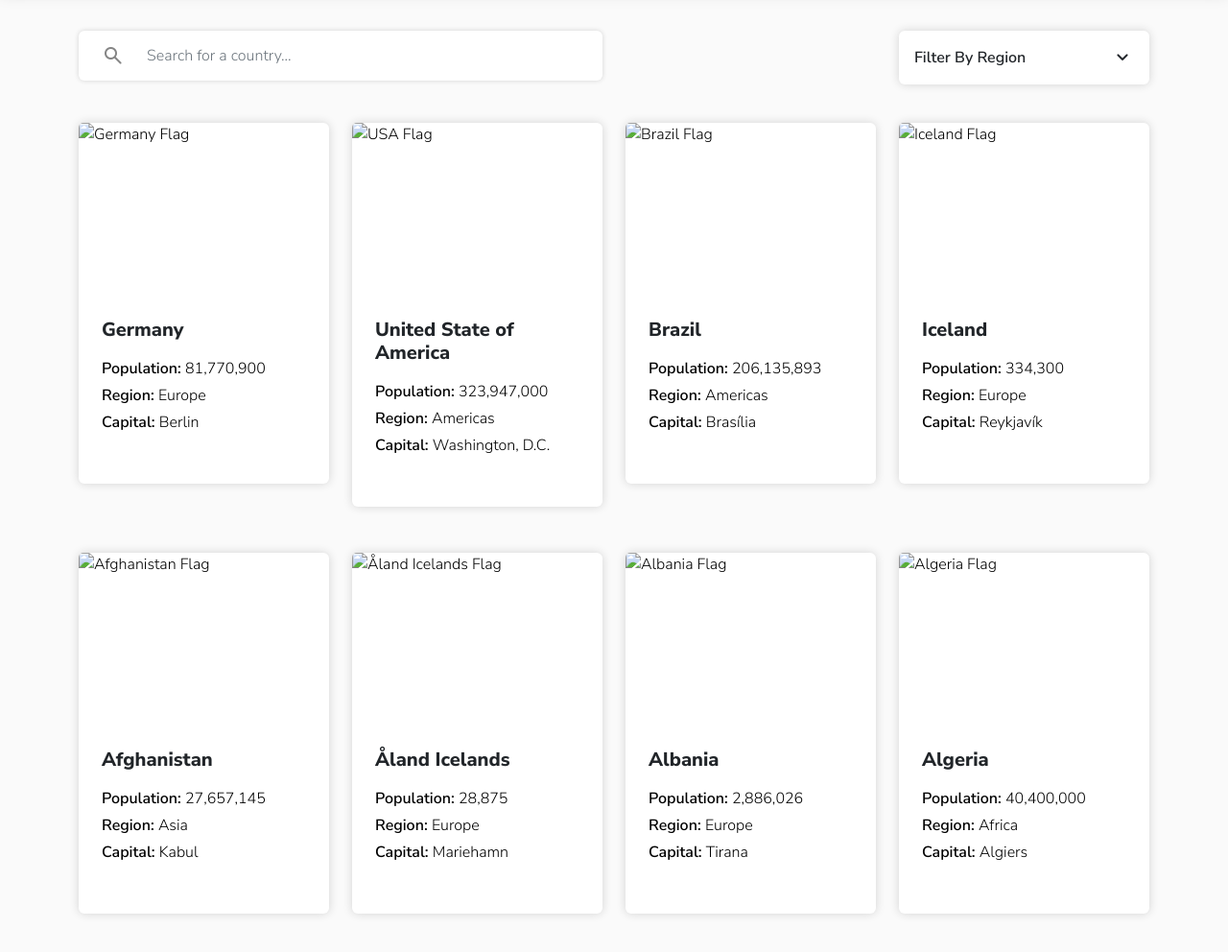
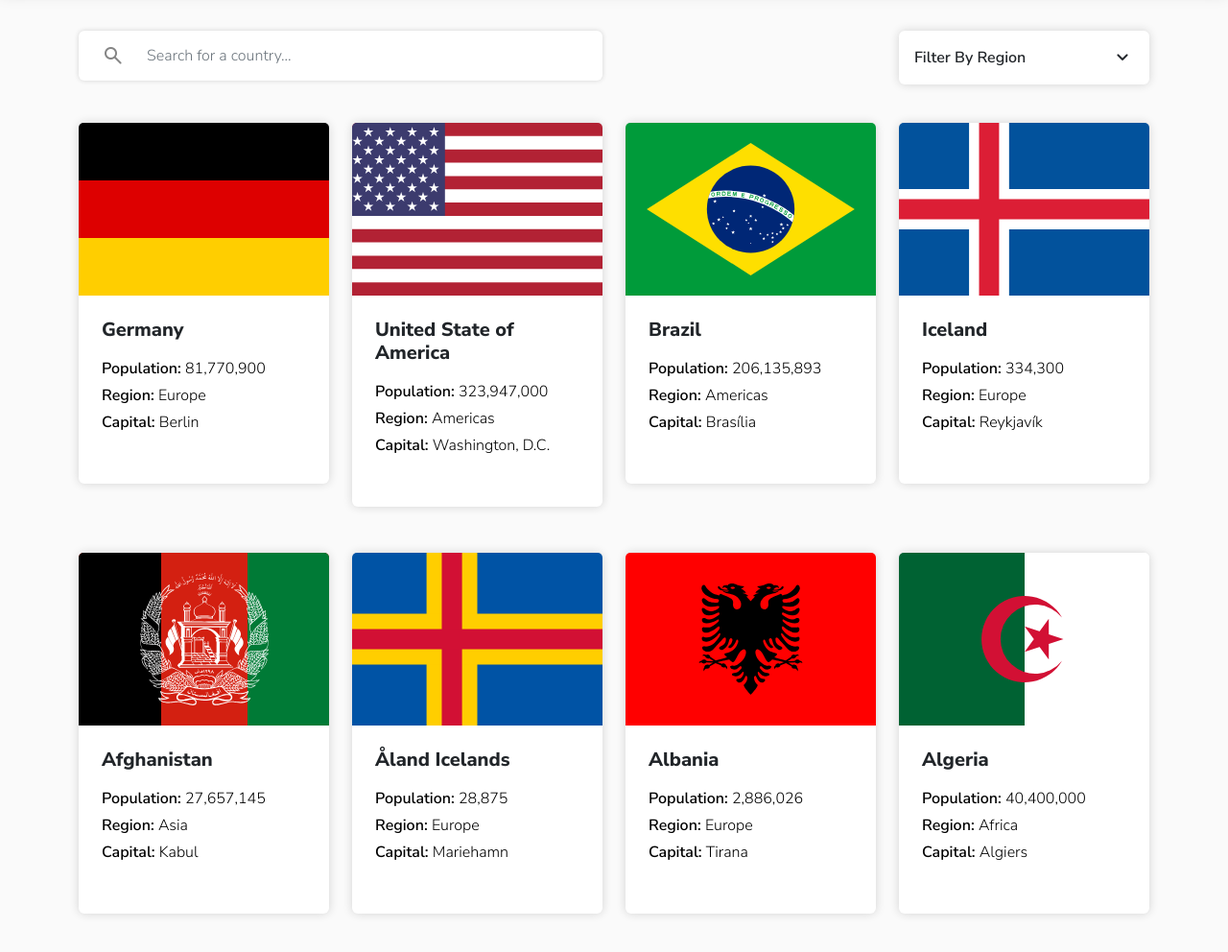
Before and after one commit to Mohammedziad599/world-bootstrap, a plain HTML site: page index.html in a window 1280 px wide. Shown: the part 64-1056 px from the top of the page at 96% size. Drawn offline with nearby package versions, Linux system fonts and the light colour scheme; the site is published under a folder, as on GitHub Pages, so addresses that start at the root find nothing.

Commit message:
fixed images not showing in the github pages

```diff
--- a/index.html
+++ b/index.html
@@ -24,7 +24,7 @@
   <header>
     <nav class="navbar bg-light b-shadow">
       <div class="container">
-        <a href="/index.html" class="navbar-brand">Where in the World?</a>
+        <a href="./index.html" class="navbar-brand">Where in the World?</a>
         <div class="d-flex justify-content-end">
           <button class="btn btn-flat d-flex justify-content-between">
             <span class="material-symbols-rounded me-1" aria-hidden="true">
@@ -73,7 +73,7 @@
         <div class="row">
           <div class="col-12 col-lg-6 col-xl-3 justify-content-sm-center">
             <a href="./country.html" class="card card-raised scale-on-hover mb-5 text-decoration-none text-black">
-              <img src="/media/flags/de.svg" alt="Germany Flag" class="card-img-top">
+              <img src="./media/flags/de.svg" alt="Germany Flag" class="card-img-top">
               <div class="card-body pt-4 pb-5 px-4">
                 <h5 class="card-title text-dark fw-bold text-decoration-none mb-3">Germany</h5>
                 <div class="card-text mb-1">
@@ -99,7 +99,7 @@
           </div>
           <div class="col-12 col-lg-6 col-xl-3 justify-content-sm-center">
             <a href="./country.html" class="card card-raised scale-on-hover mb-5 text-decoration-none text-black">
-              <img src="/media/flags/us.svg" alt="USA Flag" class="card-img-top">
+              <img src="./media/flags/us.svg" alt="USA Flag" class="card-img-top">
               <div class="card-body pt-4 pb-5 px-4">
                 <h5 class="card-title text-dark fw-bold text-decoration-none mb-3">United State of America</h5>
                 <div class="card-text mb-1">
@@ -125,7 +125,7 @@
           </div>
           <div class="col-12 col-lg-6 col-xl-3 justify-content-sm-center">
             <a href="./country.html" class="card card-raised scale-on-hover mb-5 text-decoration-none text-black">
-              <img src="/media/flags/br.svg" alt="Brazil Flag" class="card-img-top">
+              <img src="./media/flags/br.svg" alt="Brazil Flag" class="card-img-top">
               <div class="card-body pt-4 pb-5 px-4">
                 <h5 class="card-title text-dark fw-bold text-decoration-none mb-3">Brazil</h5>
                 <div class="card-text mb-1">
@@ -151,7 +151,7 @@
           </div>
           <div class="col-12 col-lg-6 col-xl-3 justify-content-sm-center">
             <a href="./country.html" class="card card-raised scale-on-hover mb-5 text-decoration-none text-black">
-              <img src="/media/flags/is.svg" alt="Iceland Flag" class="card-img-top">
+              <img src="./media/flags/is.svg" alt="Iceland Flag" class="card-img-top">
               <div class="card-body pt-4 pb-5 px-4">
                 <h5 class="card-title text-dark fw-bold text-decoration-none mb-3">Iceland</h5>
                 <div class="card-text mb-1">
@@ -179,7 +179,7 @@
         <div class="row">
           <div class="col-12 col-lg-6 col-xl-3 justify-content-sm-center">
             <a href="./country.html" class="card card-raised scale-on-hover mb-5 text-decoration-none text-black">
-              <img src="/media/flags/af.svg" alt="Afghanistan Flag" class="card-img-top">
+              <img src="./media/flags/af.svg" alt="Afghanistan Flag" class="card-img-top">
               <div class="card-body pt-4 pb-5 px-4">
                 <h5 class="card-title text-dark fw-bold text-decoration-none mb-3">Afghanistan</h5>
                 <div class="card-text mb-1">
@@ -205,7 +205,7 @@
           </div>
           <div class="col-12 col-lg-6 col-xl-3 justify-content-sm-center">
             <a href="./country.html" class="card card-raised scale-on-hover mb-5 text-decoration-none text-black">
-              <img src="/media/flags/ax.svg" alt="Åland Icelands Flag" class="card-img-top">
+              <img src="./media/flags/ax.svg" alt="Åland Icelands Flag" class="card-img-top">
               <div class="card-body pt-4 pb-5 px-4">
                 <h5 class="card-title text-dark fw-bold text-decoration-none mb-3">Åland Icelands</h5>
                 <div class="card-text mb-1">
@@ -231,7 +231,7 @@
           </div>
           <div class="col-12 col-lg-6 col-xl-3 justify-content-sm-center">
             <a href="./country.html" class="card card-raised scale-on-hover mb-5 text-decoration-none text-black">
-              <img src="/media/flags/al.svg" alt="Albania Flag" class="card-img-top">
+              <img src="./media/flags/al.svg" alt="Albania Flag" class="card-img-top">
               <div class="card-body pt-4 pb-5 px-4">
                 <h5 class="card-title text-dark fw-bold text-decoration-none mb-3">Albania</h5>
                 <div class="card-text mb-1">
@@ -257,7 +257,7 @@
           </div>
           <div class="col-12 col-lg-6 col-xl-3 justify-content-sm-center">
             <a href="./country.html" class="card card-raised scale-on-hover mb-5 text-decoration-none text-black">
-              <img src="/media/flags/dz.svg" alt="Algeria Flag" class="card-img-top">
+              <img src="./media/flags/dz.svg" alt="Algeria Flag" class="card-img-top">
               <div class="card-body pt-4 pb-5 px-4">
                 <h5 class="card-title text-dark fw-bold text-decoration-none mb-3">Algeria</h5>
                 <div class="card-text mb-1">
```
